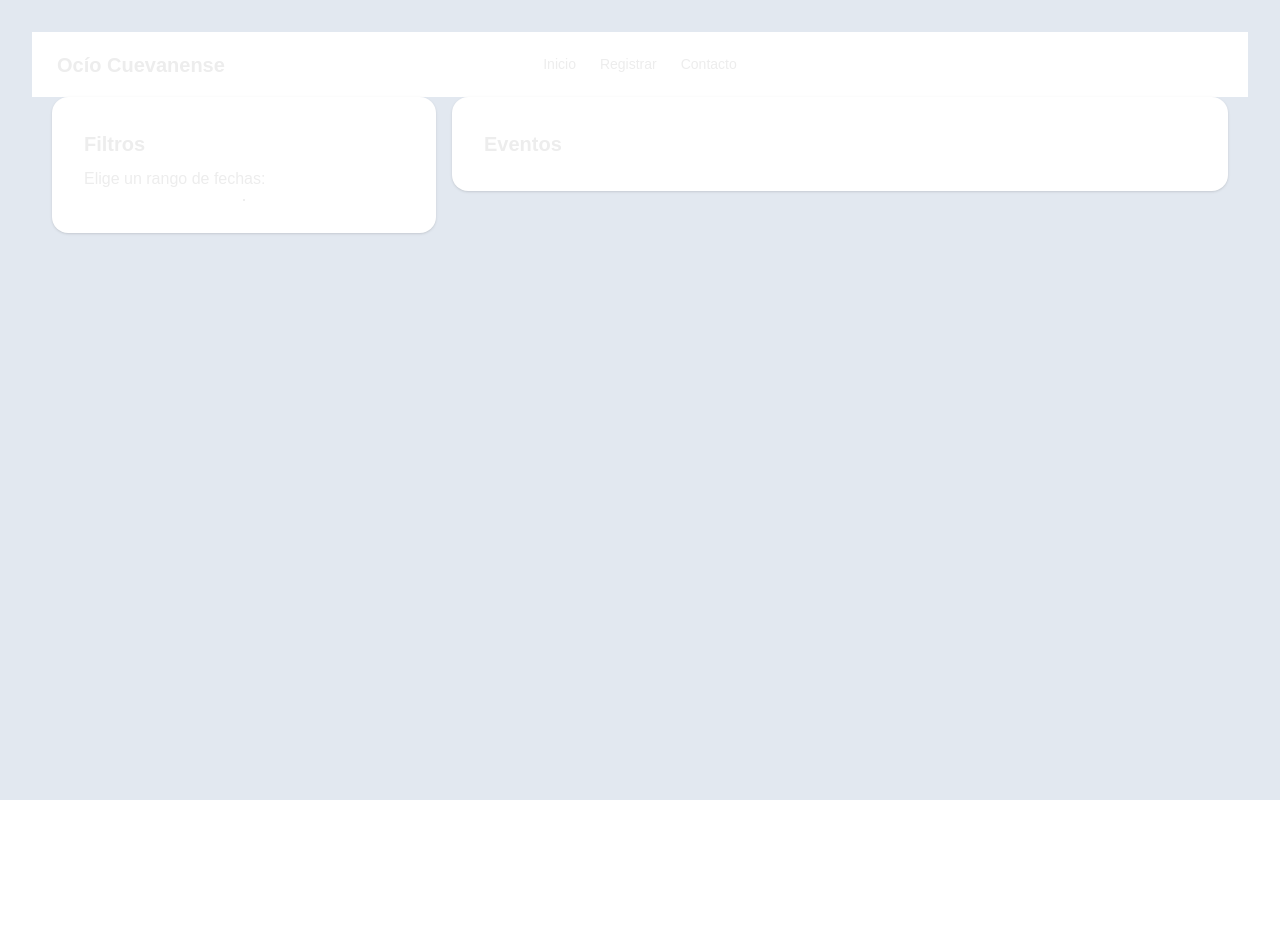
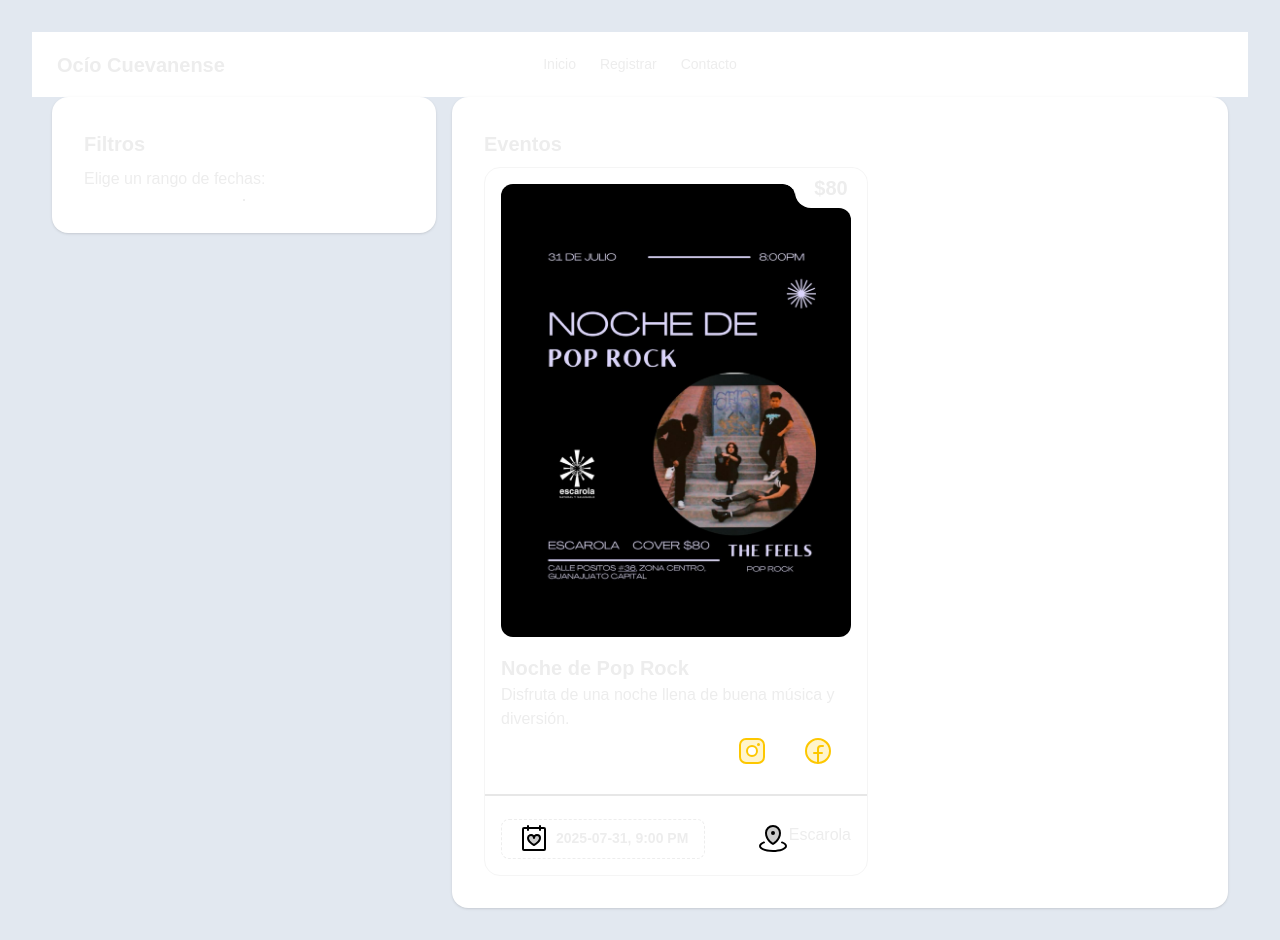
Before and after one commit to x4nemi/gto, a Next.js app: page / in a window 1280 px wide. Before the commit the page ends 800 px from the top, so only its background shows below. Built offline with nearby package versions, Linux system fonts and the light colour scheme; a web font is replaced by a local one.

Commit message:
wip card

```diff
--- a/src/app/EventList.tsx
+++ b/src/app/EventList.tsx
@@ -1,10 +1,71 @@
+"use client"
 import React from 'react'
 
 export const EventList = () => {
+	const cards = [
+		{
+			id: 1,
+			title: "Noche de Pop Rock",
+			description: "Disfruta de una noche llena de buena música y diversión.",
+			image: "/nocherock.jpg",
+			price: "80",
+			igLink: 'https://www.instagram.com/escarola.gto',
+			fbLink: 'https://www.facebook.com/escarolagto',
+			date: "2025-07-31, 9:00 PM",
+			location: "Escarola",
+			locationLink: "https://maps.app.goo.gl/TPm7G55qyhHFRwkq8",
+
+		}
+	]
 	return (
 		<div className="card bg-base-100 card-lg shadow-sm">
 			<div className="card-body">
 				<h2 className="card-title">Eventos</h2>
+				{
+					cards.map((card) => (
+						<div className="card card-border bg-base-100 w-96" key={card.id}>
+							<div className="card-actions justify-end relative">
+								<div className="absolute top-0 right-0 h-10 w-18 rounded-2xl font-semibold text-xl bg-base-100 flex items-center justify-center">
+									${card.price}
+								</div>
+								<div className="absolute top-4 right-18 h-5 w-9 rounded-tr-xl shadow-(--my-shadow) bg-transparent">
+								</div>
+								<div className="absolute top-10 right-4 h-4 w-10 rounded-tr-xl shadow-(--my-shadow2) bg-transparent">
+								</div>
+							</div>
+							<div className="px-4 pt-4">
+								<img
+									src={card.image}
+									alt="Event"
+									className="rounded-xl w-96 object-cover"
+								/>
+							</div>
+							<div className='px-4 pt-4'>
+								<h2 className="card-title">{card.title}</h2>
+								<p>{card.description}</p>
+								<div className="flex justify-end gap-0" style={{ gap: -1}}>
+									<button className="btn btn-link" onClick={() => window.open(card.igLink, '_blank')}>
+										<svg xmlns="http://www.w3.org/2000/svg" width="32" height="32" className='fill-primary' viewBox="0 0 256 256"><path d="M176,32H80A48,48,0,0,0,32,80v96a48,48,0,0,0,48,48h96a48,48,0,0,0,48-48V80A48,48,0,0,0,176,32ZM128,168a40,40,0,1,1,40-40A40,40,0,0,1,128,168Z" opacity="0.2"></path><path d="M176,24H80A56.06,56.06,0,0,0,24,80v96a56.06,56.06,0,0,0,56,56h96a56.06,56.06,0,0,0,56-56V80A56.06,56.06,0,0,0,176,24Zm40,152a40,40,0,0,1-40,40H80a40,40,0,0,1-40-40V80A40,40,0,0,1,80,40h96a40,40,0,0,1,40,40ZM128,80a48,48,0,1,0,48,48A48.05,48.05,0,0,0,128,80Zm0,80a32,32,0,1,1,32-32A32,32,0,0,1,128,160Zm64-84a12,12,0,1,1-12-12A12,12,0,0,1,192,76Z"></path></svg>
+									</button>
+									<button className="btn btn-link" onClick={() => window.open(card.fbLink, '_blank')}>
+										<svg xmlns="http://www.w3.org/2000/svg" width="32" height="32" className='fill-primary' viewBox="0 0 256 256"><path d="M224,128a96,96,0,1,1-96-96A96,96,0,0,1,224,128Z" opacity="0.2"></path><path d="M128,24A104,104,0,1,0,232,128,104.11,104.11,0,0,0,128,24Zm8,191.63V152h24a8,8,0,0,0,0-16H136V112a16,16,0,0,1,16-16h16a8,8,0,0,0,0-16H152a32,32,0,0,0-32,32v24H96a8,8,0,0,0,0,16h24v63.63a88,88,0,1,1,16,0Z"></path></svg>
+									</button>
+								</div>
+							</div>
+							<div className="divider"></div>
+							<div className='px-4 pb-4 flex justify-between items-center'>
+								<button className='btn btn-dash'>
+									<svg xmlns="http://www.w3.org/2000/svg" width="32" height="32" fill="#000000" viewBox="0 0 256 256"><path d="M176,120c0,32-48,56-48,56s-48-24-48-56a24,24,0,0,1,48,0,24,24,0,0,1,48,0Z" opacity="0.2"></path><path d="M208,32H184V24a8,8,0,0,0-16,0v8H88V24a8,8,0,0,0-16,0v8H48A16,16,0,0,0,32,48V208a16,16,0,0,0,16,16H208a16,16,0,0,0,16-16V48A16,16,0,0,0,208,32Zm0,176H48V48H72v8a8,8,0,0,0,16,0V48h80v8a8,8,0,0,0,16,0V48h24V208ZM152,88a31.91,31.91,0,0,0-24,10.86A32,32,0,0,0,72,120c0,36.52,50.28,62.08,52.42,63.16a8,8,0,0,0,7.16,0C133.72,182.08,184,156.52,184,120A32,32,0,0,0,152,88Zm-24,78.93c-13.79-7.79-40-26.75-40-46.93a16,16,0,0,1,32,0,8,8,0,0,0,16,0,16,16,0,0,1,32,0C168,140.19,141.79,159.15,128,166.93Z"></path></svg>
+									{card.date}
+								</button>
+								<a className='link link-hover flex' href={card.locationLink} target="_blank" rel="noopener noreferrer">
+									<svg xmlns="http://www.w3.org/2000/svg" width="32" height="32" fill="#000000" viewBox="0 0 256 256"><path d="M184,80c0,56-56,88-56,88S72,136,72,80a56,56,0,0,1,112,0Z" opacity="0.2"></path><path d="M112,80a16,16,0,1,1,16,16A16,16,0,0,1,112,80ZM64,80a64,64,0,0,1,128,0c0,59.95-57.58,93.54-60,94.95a8,8,0,0,1-7.94,0C121.58,173.54,64,140,64,80Zm16,0c0,42.2,35.84,70.21,48,78.5,12.15-8.28,48-36.3,48-78.5a48,48,0,0,0-96,0Zm122.77,67.63a8,8,0,0,0-5.54,15C213.74,168.74,224,176.92,224,184c0,13.36-36.52,32-96,32s-96-18.64-96-32c0-7.08,10.26-15.26,26.77-21.36a8,8,0,0,0-5.54-15C29.22,156.49,16,169.41,16,184c0,31.18,57.71,48,112,48s112-16.82,112-48C240,169.41,226.78,156.49,202.77,147.63Z"></path></svg>
+									{card.location}
+								</a>
+								</div>
+						</div>
+					))
+				}
 			</div>
 		</div>
 	)
--- a/src/app/globals.css
+++ b/src/app/globals.css
@@ -15,6 +15,8 @@
   --font-sans: var(--font-geist-sans);
   --font-mono: var(--font-geist-mono);
   --font-title: "Caveat";
+  --my-shadow: 0px -10px 0px 0px var(--color-base-100), 0px -15px 0px 0px var(--color-base-100);
+  --my-shadow2: 15px 0px 0px 0px var(--color-base-100);
 }
 
 @media (prefers-color-scheme: light) {
```
Also changed, not shown: public/nocherock.jpg (added).
